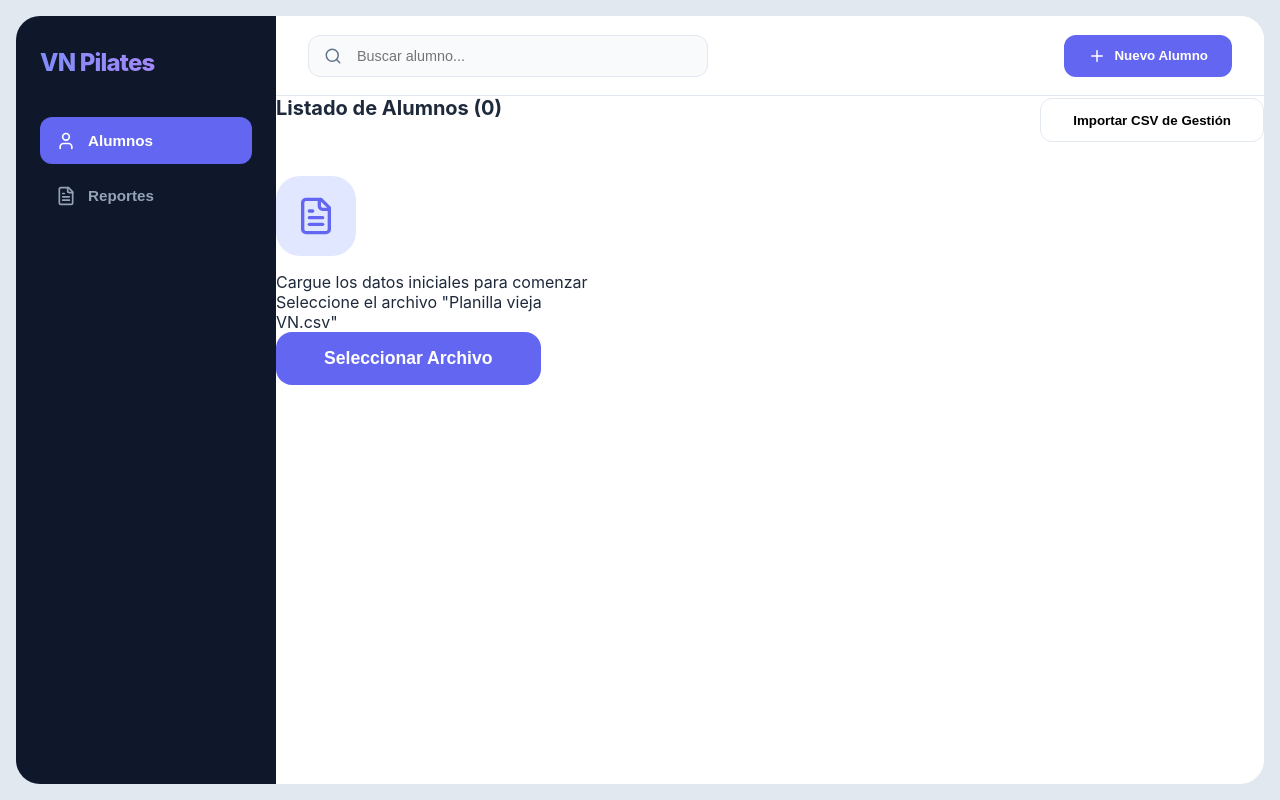
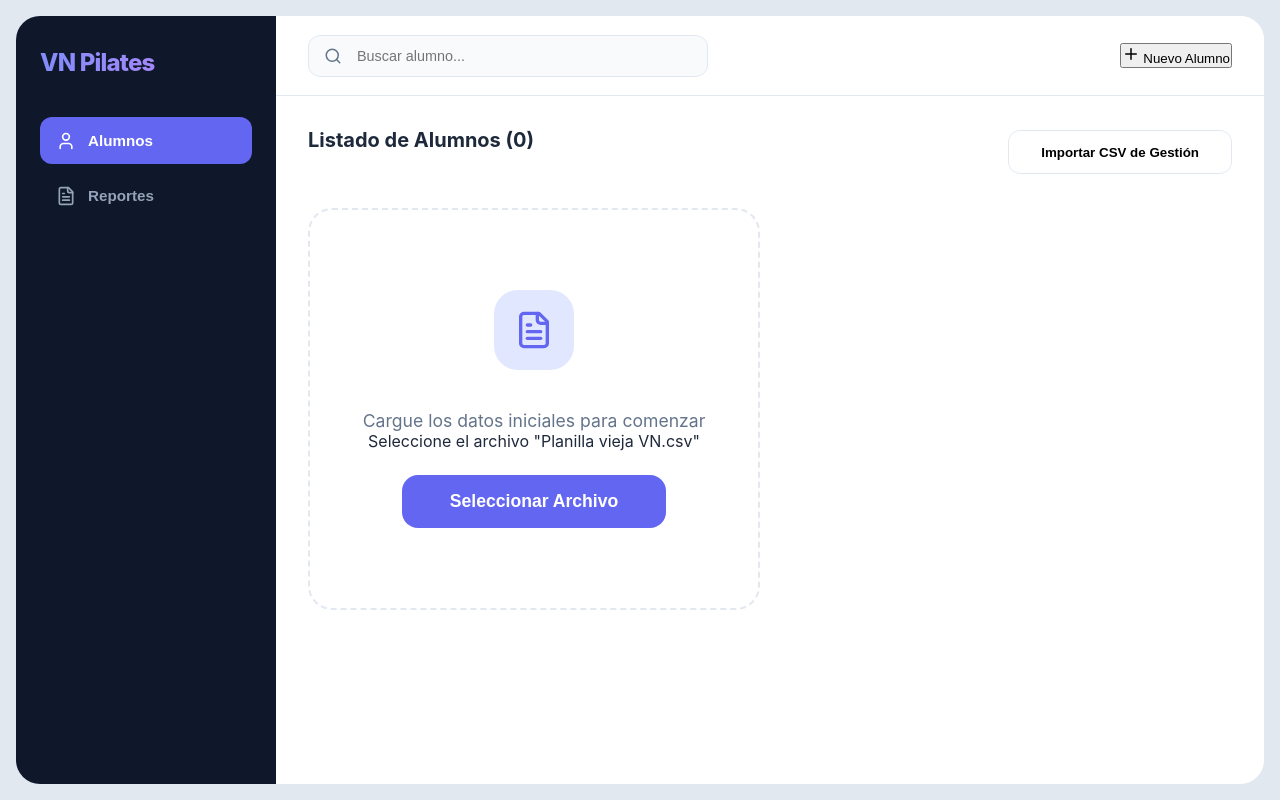
Before and after one commit to devOr05/vn-pilates, a React (Vite) app: page / in a window 1280 px wide. Built offline with nearby package versions, Linux system fonts and the light colour scheme.

Commit message:
Fix: Correct CSS syntax errors and clean up layout

```diff
--- a/src/App.css
+++ b/src/App.css
@@ -136,38 +136,7 @@ nav {
     box-shadow: 0 0 0 4px var(--accent-light);
 }
 
-.btn-add {
-    background: var(--accent);
-    color: white;
-    border: none;
-    padding: 0.75rem 1.5rem;
-    border-radius: 12px;
-    font-weight: 700;
-    display: flex;
-    align-items: center;
-    gap: 0.5rem;
-    cursor: pointer;
-    transition: var(--transition);
-}
-
-.btn-save {
-    background: #10b981;
-    color: white;
-    border: none;
-    padding: 0.75rem 1.5rem;
-    border-radius: 12px;
-    font-weight: 700;
-    display: flex;
-    align-items: center;
-    gap: 0.5rem;
-    cursor: pointer;
-    transition: var(--transition);
-}
-
-.btn-save:hover {
-    filter: brightness(1.1);
-}
-
+.btn-add:hover {
     filter: brightness(1.1);
     transform: translateY(-2px);
 }
@@ -609,6 +578,7 @@ transform: translateY(-2px);
     color: var(--text-muted);
 }
 
+.empty-state {
     background: white;
     border: 2px dashed var(--border);
     border-radius: 24px;
```
Lines whose indentation alone changed are shown as unchanged.
